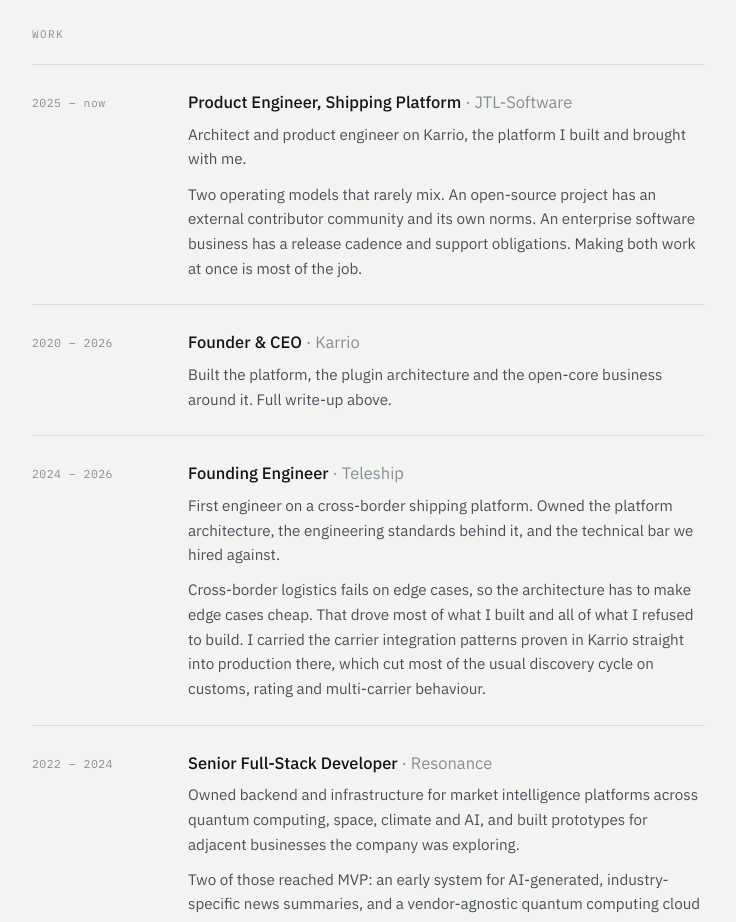
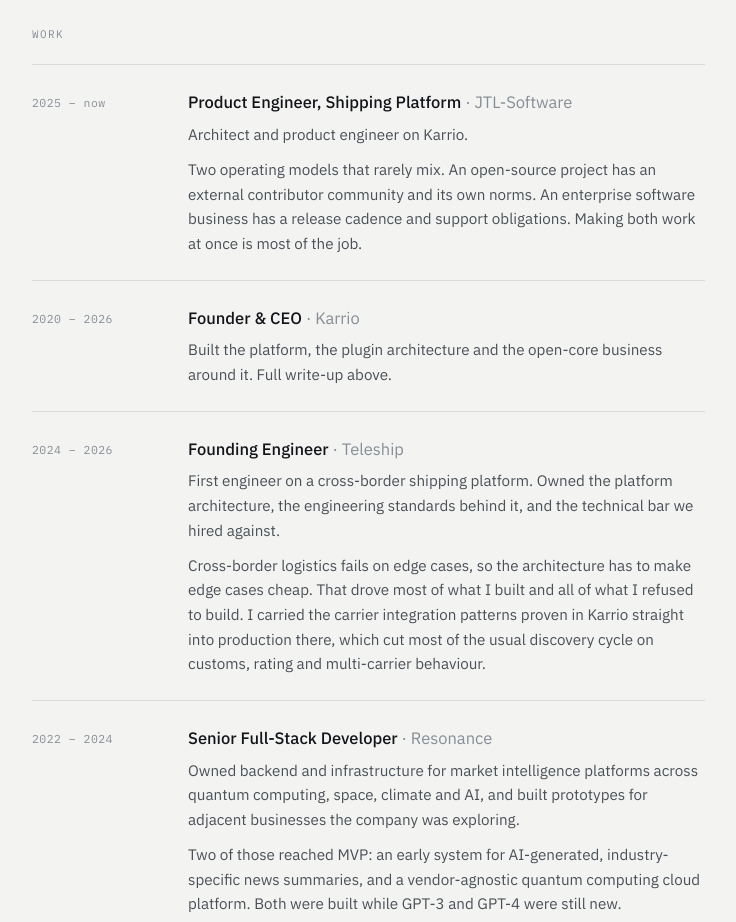
Before and after one commit to danh91/danh91.github.io, a plain HTML site: page index.html in a window 1280 px wide. Shown: the part 1660-2582 px from the top of the page, without its empty margins (388-1124 px from the left). Drawn offline with Linux system fonts and the light colour scheme; a web font is replaced by a local one.

Commit message:
site: trim JTL note

```diff
--- a/index.html
+++ b/index.html
@@ -424,7 +424,7 @@
           <div>
             <div class="role">Product Engineer, Shipping Platform <em>&middot; JTL-Software</em></div>
             <div class="note">
-              <p>Architect and product engineer on Karrio, the platform I built and brought with me.</p>
+              <p>Architect and product engineer on Karrio.</p>
               <p>Two operating models that rarely mix. An open-source project has an external contributor community and its own norms. An enterprise software business has a release cadence and support obligations. Making both work at once is most of the job.</p>
             </div>
           </div>
```
